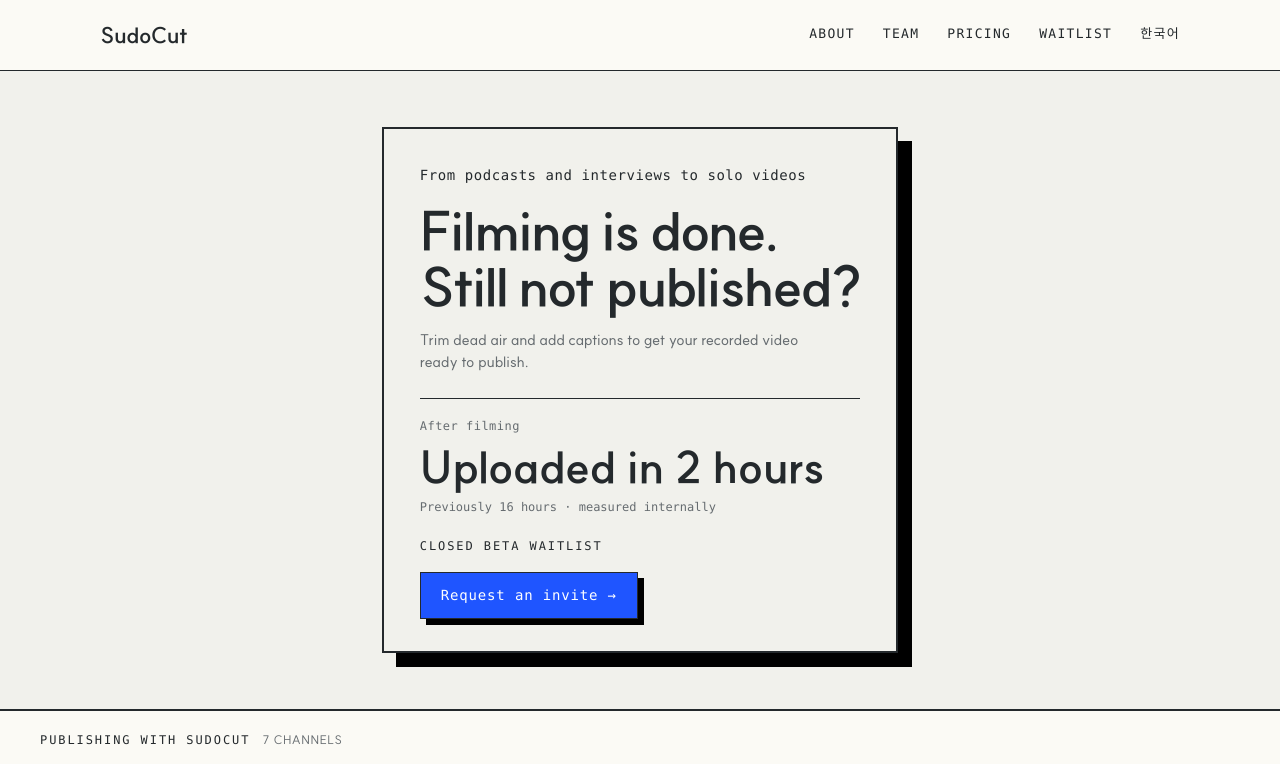
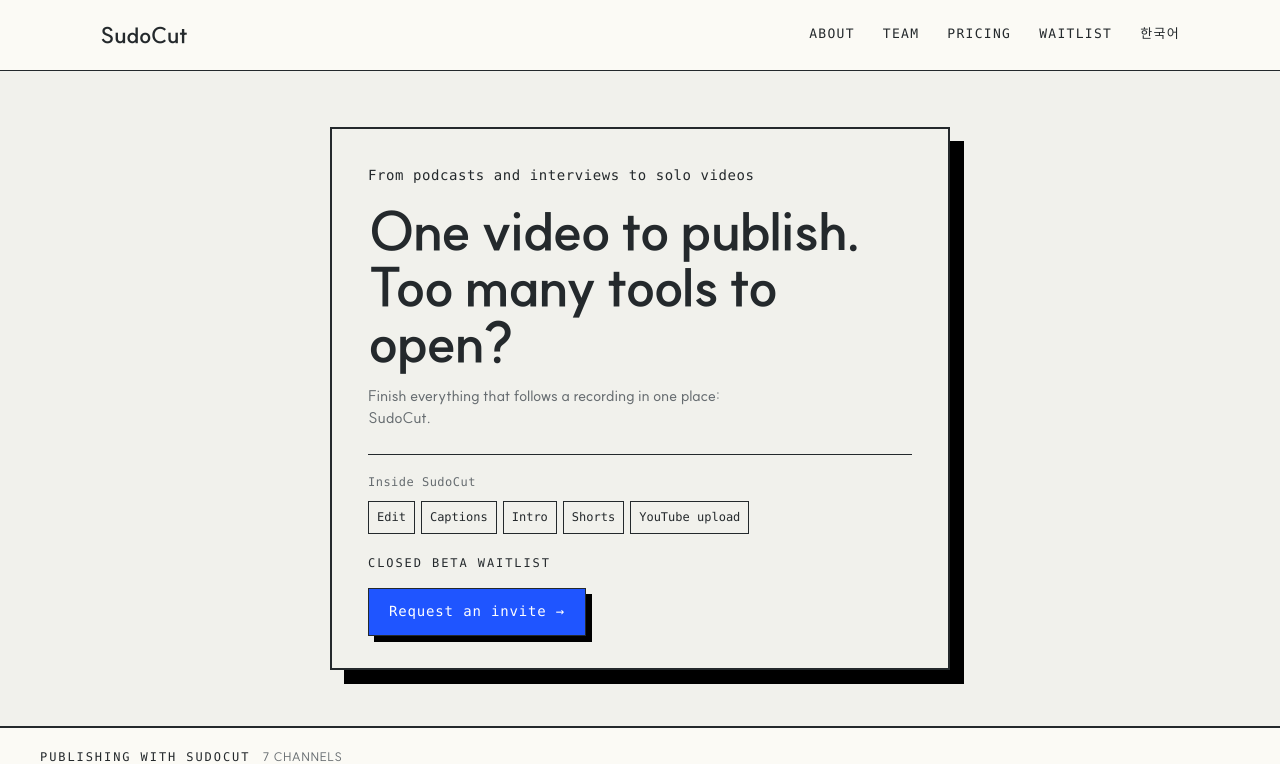
Before and after one commit to sudocut/home, a Next.js app: page /en in a window 1280 px wide. Shown: the top 764 px of the page. Built offline with nearby package versions, Linux system fonts and the light colour scheme; no server answers; a web font is replaced by a local one.

Commit message:
Lead homepage with complete publishing workflow

```diff
--- a/app/[locale]/page.tsx
+++ b/app/[locale]/page.tsx
@@ -6,6 +6,7 @@
 import { YouTubeConnect } from "@/components/YouTubeConnect";
 
 type LocaleParams = { locale: string };
+const WORKFLOW_STEPS = ["edit", "captions", "intro", "shorts", "publish"] as const;
 
 export async function generateMetadata({
   params,
@@ -62,10 +63,13 @@
           <p className="sc-kicker">{t("kicker")}</p>
           <h1 className="sc-plate-head">{t("title")}</h1>
           <p className="sc-qualifier">{t("qualifier")}</p>
-          <div className="sc-hero-proof">
-            <p className="sc-hero-proof-label">{t("proofLabel")}</p>
-            <p className="sc-hero-proof-value">{t("proofValue")}</p>
-            <p className="sc-hero-proof-context">{t("proofContext")}</p>
+          <div className="sc-hero-workflow">
+            <p className="sc-hero-workflow-label">{t("workflow.label")}</p>
+            <ol className="sc-hero-workflow-list">
+              {WORKFLOW_STEPS.map((step) => (
+                <li key={step}>{t(`workflow.${step}`)}</li>
+              ))}
+            </ol>
           </div>
           {/* The one cobalt object on this page. */}
           <WaitlistCta />
--- a/app/globals.css
+++ b/app/globals.css
@@ -1304,33 +1304,34 @@
   color: var(--sc-content-muted);
 }
 
-.sc-hero-proof {
+.sc-hero-workflow {
   margin-top: 24px;
   padding-top: 18px;
   border-top: 1px solid var(--sc-content);
 }
 
-.sc-hero-proof-label {
+.sc-hero-workflow-label {
   font-family: var(--sc-mono);
   font-size: 12px;
   letter-spacing: 0.04em;
   color: var(--sc-content-muted);
 }
 
-.sc-hero-proof-value {
-  margin-top: 8px;
-  font-family: var(--sc-numbers);
-  font-size: clamp(34px, 3.5vw, 46px);
-  font-weight: 700;
-  line-height: 1.1;
+.sc-hero-workflow-list {
+  display: flex;
+  flex-wrap: wrap;
+  gap: 6px;
+  margin-top: 10px;
+  padding: 0;
+  list-style: none;
+}
+
+.sc-hero-workflow-list li {
+  padding: 6px 8px;
+  border: 1px solid var(--sc-content);
+  font-family: var(--sc-mono);
+  font-size: 12px;
   white-space: nowrap;
-}
-
-.sc-hero-proof-context {
-  margin-top: 6px;
-  font-family: var(--sc-mono);
-  font-size: 12px;
-  color: var(--sc-content-muted);
 }
 
 .sc-plate .sc-wait {
--- a/messages/en.json
+++ b/messages/en.json
@@ -1,8 +1,8 @@
 {
   "meta": {
-    "title": "SudoCut — Less footage. More story.",
+    "title": "SudoCut — Edit and publish in one place",
     "titleTemplate": "{page} — SudoCut",
-    "description": "SudoCut removes the boring parts from long spoken footage. Join the closed-beta waitlist."
+    "description": "Edit videos, add captions and intros, create Shorts, and upload to YouTube in one SudoCut workflow."
   },
   "nav": {
     "skipToContent": "Skip to content",
@@ -34,11 +34,16 @@
   },
   "home": {
     "kicker": "From podcasts and interviews to solo videos",
-    "title": "Filming is done.\nStill not published?",
-    "qualifier": "Trim dead air and add captions to get your recorded video ready to publish.",
-    "proofLabel": "After filming",
-    "proofValue": "Uploaded in 2 hours",
-    "proofContext": "Previously 16 hours · measured internally",
+    "title": "One video to publish.\nToo many tools to open?",
+    "qualifier": "Finish everything that follows a recording in one place: SudoCut.",
+    "workflow": {
+      "label": "Inside SudoCut",
+      "edit": "Edit",
+      "captions": "Captions",
+      "intro": "Intro",
+      "shorts": "Shorts",
+      "publish": "YouTube upload"
+    },
     "deliverableLabel": "What you get",
     "deliverableTitle": "Review and change every cut.",
     "deliverable": "Get an MP4 and a Premiere or Final Cut project. Every cut can be inspected.",
--- a/messages/ko.json
+++ b/messages/ko.json
@@ -1,8 +1,8 @@
 {
   "meta": {
-    "title": "SudoCut — 지루한 부분은 덜어냅니다.",
+    "title": "SudoCut — 편집부터 게시까지 한곳에서",
     "titleTemplate": "{page} — SudoCut",
-    "description": "SudoCut은 긴 말 영상의 지루한 부분을 덜어냅니다. 비공개 베타를 신청하세요."
+    "description": "SudoCut에서 영상 편집, 자막, 인트로, 쇼츠 제작부터 YouTube 업로드까지 이어서 작업하세요."
   },
   "nav": {
     "skipToContent": "본문으로 건너뛰기",
@@ -34,11 +34,16 @@
   },
   "home": {
     "kicker": "팟캐스트부터 인터뷰, 혼자 진행하는 영상까지",
-    "title": "촬영은 끝났는데,\n업로드는 아직인가요?",
-    "qualifier": "긴 촬영본의 빈 구간을 자르고 자막을 붙여 게시를 준비합니다.",
-    "proofLabel": "촬영을 마친 뒤",
-    "proofValue": "2시간 만에 업로드",
-    "proofContext": "기존 16시간 · 내부 측정 사례",
+    "title": "영상 한 편 올리려고,\n여러 도구를 오가나요?",
+    "qualifier": "촬영이 끝난 뒤 이어지는 작업, SudoCut 한곳에서 끝내세요.",
+    "workflow": {
+      "label": "SudoCut 안에서",
+      "edit": "편집",
+      "captions": "자막",
+      "intro": "인트로",
+      "shorts": "쇼츠",
+      "publish": "YouTube 게시"
+    },
     "deliverableLabel": "제공 결과물",
     "deliverableTitle": "컷은 확인하고 다시 고칠 수 있습니다.",
     "deliverable": "MP4와 프리미어 또는 파이널컷 프로젝트를 함께 제공합니다. 잘린 컷은 프로젝트에서 확인할 수 있습니다.",
```
